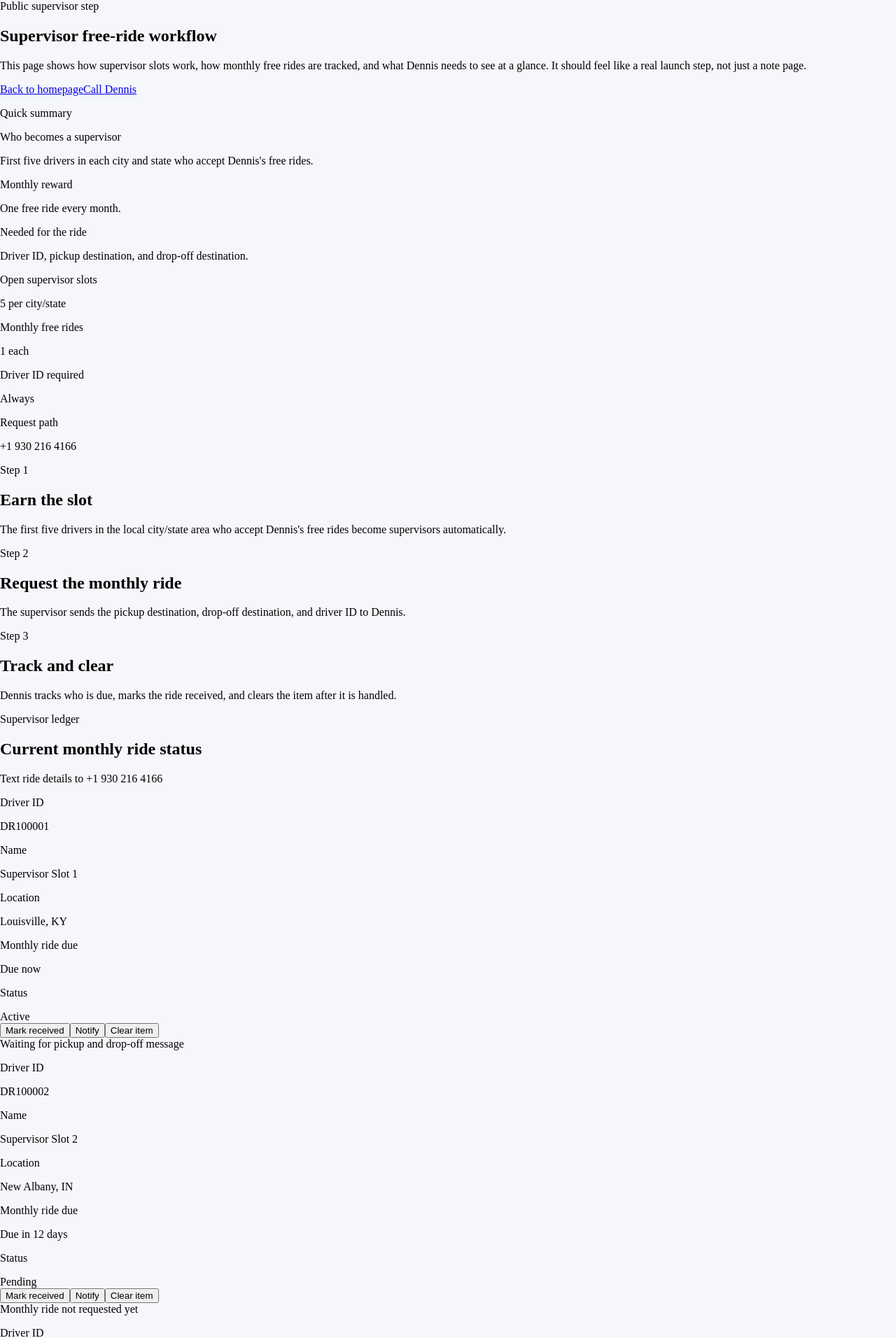
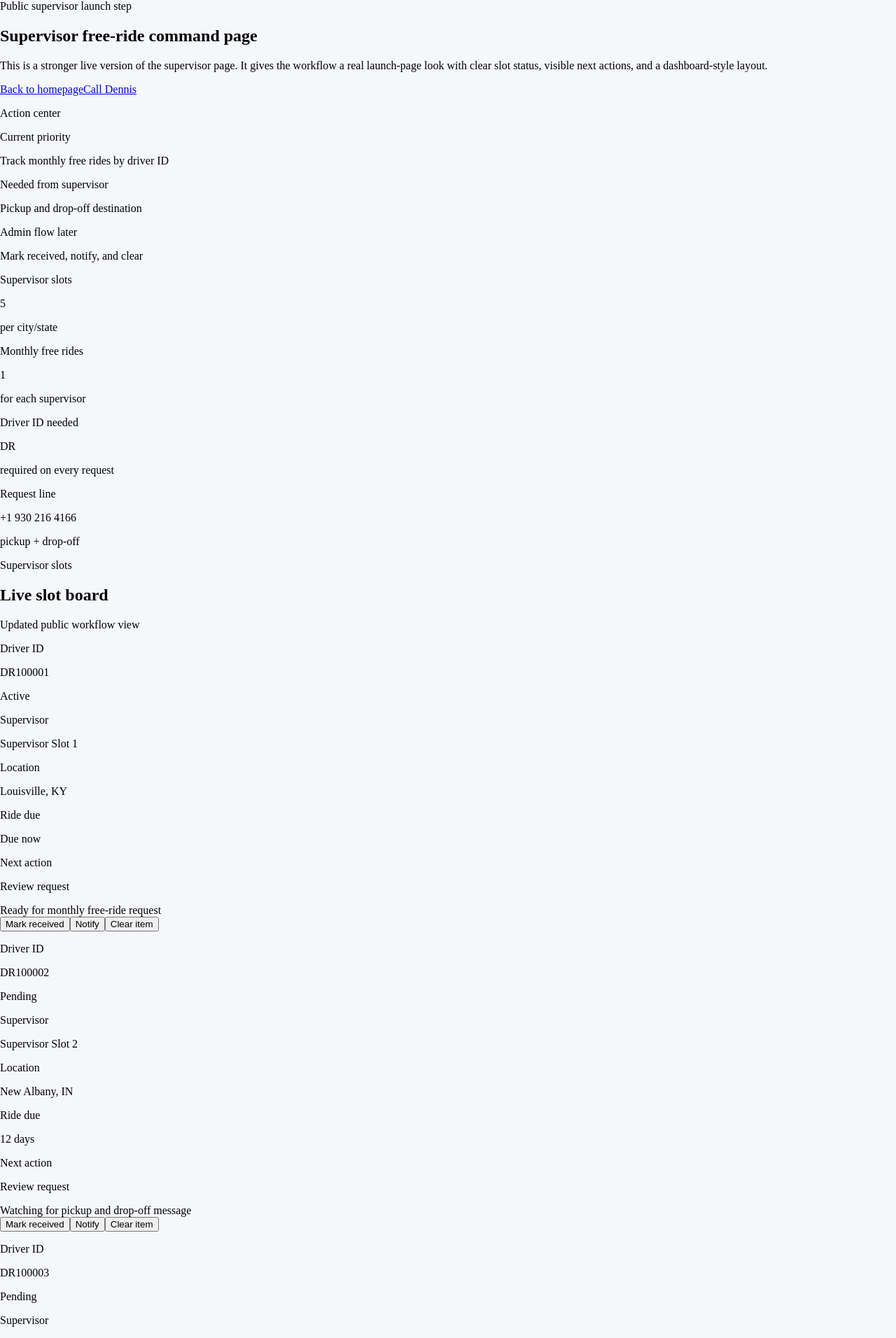
Before and after one commit to Neocryptz369369/ontimetaxipages, a Next.js app: page /supervisors in a window 1280 px wide. Shown: the top 1912 px of the page at 70% size. Built offline with nearby package versions, Linux system fonts and the light colour scheme.

Commit message:
Replace supervisors page with stronger dashboard layout

```diff
--- a/src/app/supervisors/page.tsx
+++ b/src/app/supervisors/page.tsx
@@ -1,13 +1,13 @@
 import Link from "next/link";
 
-const stats = [
-  { label: "Open supervisor slots", value: "5 per city/state", tone: "sky" },
-  { label: "Monthly free rides", value: "1 each", tone: "emerald" },
-  { label: "Driver ID required", value: "Always", tone: "violet" },
-  { label: "Request path", value: "+1 930 216 4166", tone: "amber" },
+const overview = [
+  { label: "Supervisor slots", value: "5", note: "per city/state", color: "sky" },
+  { label: "Monthly free rides", value: "1", note: "for each supervisor", color: "emerald" },
+  { label: "Driver ID needed", value: "DR", note: "required on every request", color: "violet" },
+  { label: "Request line", value: "+1 930 216 4166", note: "pickup + drop-off", color: "amber" },
 ];
 
-const supervisors = [
+const slots = [
   {
     id: "DR100001",
     name: "Supervisor Slot 1",
@@ -15,104 +15,121 @@ const supervisors = [
     state: "KY",
     due: "Due now",
     status: "Active",
-    note: "Waiting for pickup and drop-off message",
+    message: "Ready for monthly free-ride request",
   },
   {
     id: "DR100002",
     name: "Supervisor Slot 2",
     city: "New Albany",
     state: "IN",
-    due: "Due in 12 days",
+    due: "12 days",
     status: "Pending",
-    note: "Monthly ride not requested yet",
+    message: "Watching for pickup and drop-off message",
   },
   {
     id: "DR100003",
     name: "Supervisor Slot 3",
     city: "Jeffersonville",
     state: "IN",
-    due: "Due in 19 days",
+    due: "19 days",
     status: "Pending",
-    note: "Supervisor tracking started",
+    message: "Monthly reminder not triggered yet",
+  },
+  {
+    id: "DR100004",
+    name: "Supervisor Slot 4",
+    city: "Clarksville",
+    state: "IN",
+    due: "Open",
+    status: "Open",
+    message: "Available slot for next qualifying driver",
   },
 ];
 
-function toneClasses(tone: string) {
-  if (tone === "emerald") {
-    return "border-emerald-400/30 bg-emerald-400/10 text-emerald-100";
-  }
-  if (tone === "violet") {
-    return "border-violet-400/30 bg-violet-400/10 text-violet-100";
-  }
-  if (tone === "amber") {
-    return "border-amber-400/30 bg-amber-400/10 text-amber-100";
-  }
+const steps = [
+  {
+    title: "Earn the supervisor slot",
+    text: "The first five drivers in each city and state who accept Dennis's free rides become supervisors automatically.",
+  },
+  {
+    title: "Send ride details",
+    text: "The supervisor sends the driver ID, pickup destination, and drop-off destination directly to Dennis.",
+  },
+  {
+    title: "Track and confirm",
+    text: "Dennis can see who is due, mark the ride received, and clear the item after it is handled.",
+  },
+];
+
+const activity = [
+  "Supervisor slot tracking is now visible on the public site.",
+  "Monthly free-ride due dates can be shown in one place.",
+  "Driver IDs are now part of the workflow display.",
+  "Dennis can later connect this page to live admin data.",
+];
+
+function cardTone(color: string) {
+  if (color === "emerald") return "border-emerald-400/30 bg-emerald-400/10 text-emerald-100";
+  if (color === "violet") return "border-violet-400/30 bg-violet-400/10 text-violet-100";
+  if (color === "amber") return "border-amber-400/30 bg-amber-400/10 text-amber-100";
   return "border-sky-400/30 bg-sky-400/10 text-sky-100";
 }
 
-function statusClasses(status: string) {
-  if (status === "Active") {
-    return "bg-emerald-400/20 text-emerald-200 border border-emerald-400/30";
-  }
+function statusTone(status: string) {
+  if (status === "Active") return "bg-emerald-400/20 text-emerald-200 border border-emerald-400/30";
+  if (status === "Open") return "bg-sky-400/20 text-sky-200 border border-sky-400/30";
   return "bg-amber-400/20 text-amber-200 border border-amber-400/30";
 }
 
 export default function SupervisorsPage() {
   return (
-    <main className="min-h-screen bg-slate-950 text-white">
-      <section className="relative overflow-hidden border-b border-white/10 bg-[radial-gradient(circle_at_top_left,_rgba(56,189,248,0.28),_transparent_32%),radial-gradient(circle_at_top_right,_rgba(16,185,129,0.18),_transparent_28%),linear-gradient(180deg,#082f49_0%,#0f172a_48%,#020617_100%)]">
-        <div className="mx-auto max-w-6xl px-6 py-16 md:py-20">
-          <div className="inline-flex items-center rounded-full border border-sky-300/30 bg-sky-300/10 px-4 py-2 text-xs font-bold uppercase tracking-[0.28em] text-sky-200">
-            Public supervisor step
-          </div>
-
-          <div className="mt-6 grid gap-10 lg:grid-cols-[1.3fr_0.7fr] lg:items-center">
+    <main className="min-h-screen bg-[#020617] text-white">
+      <section className="relative overflow-hidden border-b border-white/10 bg-[linear-gradient(135deg,#0f172a_0%,#082f49_35%,#0f766e_100%)]">
+        <div className="absolute inset-0 bg-[radial-gradient(circle_at_top_left,rgba(255,255,255,0.12),transparent_28%),radial-gradient(circle_at_bottom_right,rgba(56,189,248,0.16),transparent_30%)]" />
+        <div className="relative mx-auto max-w-7xl px-6 py-16 md:py-20">
+          <div className="grid gap-10 lg:grid-cols-[1.25fr_0.75fr] lg:items-center">
             <div>
-              <h1 className="text-4xl font-extrabold tracking-tight sm:text-5xl lg:text-6xl">
-                Supervisor free-ride workflow
+              <div className="inline-flex rounded-full border border-white/20 bg-white/10 px-4 py-2 text-xs font-bold uppercase tracking-[0.32em] text-sky-100 backdrop-blur-sm">
+                Public supervisor launch step
+              </div>
+              <h1 className="mt-6 max-w-4xl text-4xl font-extrabold tracking-tight sm:text-5xl lg:text-6xl">
+                Supervisor free-ride command page
               </h1>
-              <p className="mt-5 max-w-3xl text-base leading-8 text-slate-200 sm:text-lg">
-                This page shows how supervisor slots work, how monthly free rides are tracked,
-                and what Dennis needs to see at a glance. It should feel like a real launch step,
-                not just a note page.
+              <p className="mt-5 max-w-3xl text-base leading-8 text-slate-100 sm:text-lg">
+                This is a stronger live version of the supervisor page. It gives the workflow a real
+                launch-page look with clear slot status, visible next actions, and a dashboard-style layout.
               </p>
 
               <div className="mt-8 flex flex-wrap gap-3">
                 <Link
                   href="/"
-                  className="inline-flex rounded-full border border-white/20 px-5 py-3 text-sm font-semibold text-white transition hover:bg-white/5"
+                  className="inline-flex rounded-full border border-white/20 bg-white/5 px-5 py-3 text-sm font-bold text-white transition hover:bg-white/10"
                 >
                   Back to homepage
                 </Link>
                 <a
                   href="tel:+19302164166"
-                  className="inline-flex rounded-full bg-sky-400 px-5 py-3 text-sm font-bold text-slate-950 transition hover:bg-sky-300"
+                  className="inline-flex rounded-full bg-white px-5 py-3 text-sm font-extrabold text-slate-950 transition hover:bg-sky-100"
                 >
                   Call Dennis
                 </a>
               </div>
             </div>
 
-            <div className="rounded-[2rem] border border-white/10 bg-white/5 p-6 shadow-2xl backdrop-blur-sm">
-              <p className="text-sm font-bold uppercase tracking-[0.2em] text-sky-300">Quick summary</p>
+            <div className="rounded-[2rem] border border-white/15 bg-slate-950/45 p-6 shadow-2xl backdrop-blur-md">
+              <p className="text-sm font-bold uppercase tracking-[0.24em] text-sky-200">Action center</p>
               <div className="mt-5 space-y-4">
-                <div className="rounded-2xl border border-white/10 bg-slate-900/70 p-4">
-                  <p className="text-xs uppercase tracking-[0.2em] text-slate-400">Who becomes a supervisor</p>
-                  <p className="mt-2 text-base font-semibold text-white">
-                    First five drivers in each city and state who accept Dennis&apos;s free rides.
-                  </p>
+                <div className="rounded-2xl border border-white/10 bg-white/5 p-4">
+                  <p className="text-xs uppercase tracking-[0.2em] text-slate-300">Current priority</p>
+                  <p className="mt-2 text-lg font-bold text-white">Track monthly free rides by driver ID</p>
                 </div>
-                <div className="rounded-2xl border border-white/10 bg-slate-900/70 p-4">
-                  <p className="text-xs uppercase tracking-[0.2em] text-slate-400">Monthly reward</p>
-                  <p className="mt-2 text-base font-semibold text-white">
-                    One free ride every month.
-                  </p>
+                <div className="rounded-2xl border border-white/10 bg-white/5 p-4">
+                  <p className="text-xs uppercase tracking-[0.2em] text-slate-300">Needed from supervisor</p>
+                  <p className="mt-2 text-lg font-bold text-white">Pickup and drop-off destination</p>
                 </div>
-                <div className="rounded-2xl border border-white/10 bg-slate-900/70 p-4">
-                  <p className="text-xs uppercase tracking-[0.2em] text-slate-400">Needed for the ride</p>
-                  <p className="mt-2 text-base font-semibold text-white">
-                    Driver ID, pickup destination, and drop-off destination.
-                  </p>
+                <div className="rounded-2xl border border-white/10 bg-white/5 p-4">
+                  <p className="text-xs uppercase tracking-[0.2em] text-slate-300">Admin flow later</p>
+                  <p className="mt-2 text-lg font-bold text-white">Mark received, notify, and clear</p>
                 </div>
               </div>
             </div>
@@ -120,111 +137,113 @@ export default function SupervisorsPage() {
         </div>
       </section>
 
-      <section className="mx-auto max-w-6xl px-6 py-10">
+      <section className="mx-auto max-w-7xl px-6 py-10">
         <div className="grid gap-5 md:grid-cols-2 xl:grid-cols-4">
-          {stats.map((stat) => (
-            <div
-              key={stat.label}
-              className={`rounded-3xl border p-5 shadow-lg ${toneClasses(stat.tone)}`}
-            >
-              <p className="text-xs font-bold uppercase tracking-[0.24em]">{stat.label}</p>
-              <p className="mt-4 text-2xl font-extrabold">{stat.value}</p>
+          {overview.map((item) => (
+            <div key={item.label} className={`rounded-3xl border p-6 shadow-xl ${cardTone(item.color)}`}>
+              <p className="text-xs font-bold uppercase tracking-[0.24em]">{item.label}</p>
+              <p className="mt-4 break-words text-2xl font-extrabold sm:text-3xl">{item.value}</p>
+              <p className="mt-2 text-sm opacity-90">{item.note}</p>
             </div>
           ))}
         </div>
       </section>
 
-      <section className="mx-auto max-w-6xl px-6 pb-10">
-        <div className="grid gap-6 lg:grid-cols-3">
-          <div className="rounded-3xl border border-white/10 bg-white/5 p-6 shadow-xl">
-            <p className="text-sm font-bold uppercase tracking-[0.2em] text-sky-300">Step 1</p>
-            <h2 className="mt-3 text-2xl font-bold">Earn the slot</h2>
-            <p className="mt-3 text-base leading-7 text-slate-300">
-              The first five drivers in the local city/state area who accept Dennis&apos;s free rides
-              become supervisors automatically.
-            </p>
-          </div>
+      <section className="mx-auto max-w-7xl px-6 pb-10">
+        <div className="grid gap-6 xl:grid-cols-[1.2fr_0.8fr]">
+          <div className="rounded-[2rem] border border-white/10 bg-white/5 p-6 shadow-2xl">
+            <div className="flex flex-wrap items-center justify-between gap-4">
+              <div>
+                <p className="text-xs font-bold uppercase tracking-[0.24em] text-sky-300">Supervisor slots</p>
+                <h2 className="mt-2 text-3xl font-extrabold">Live slot board</h2>
+              </div>
+              <div className="rounded-full border border-white/10 bg-white/5 px-4 py-2 text-sm font-bold text-slate-200">
+                Updated public workflow view
+              </div>
+            </div>
 
-          <div className="rounded-3xl border border-white/10 bg-white/5 p-6 shadow-xl">
-            <p className="text-sm font-bold uppercase tracking-[0.2em] text-sky-300">Step 2</p>
-            <h2 className="mt-3 text-2xl font-bold">Request the monthly ride</h2>
-            <p className="mt-3 text-base leading-7 text-slate-300">
-              The supervisor sends the pickup destination, drop-off destination, and driver ID to Dennis.
-            </p>
-          </div>
-
-          <div className="rounded-3xl border border-white/10 bg-white/5 p-6 shadow-xl">
-            <p className="text-sm font-bold uppercase tracking-[0.2em] text-sky-300">Step 3</p>
-            <h2 className="mt-3 text-2xl font-bold">Track and clear</h2>
-            <p className="mt-3 text-base leading-7 text-slate-300">
-              Dennis tracks who is due, marks the ride received, and clears the item after it is handled.
-            </p>
-          </div>
-        </div>
-      </section>
-
-      <section className="mx-auto max-w-6xl px-6 pb-16">
-        <div className="overflow-hidden rounded-[2rem] border border-white/10 bg-white/5 shadow-2xl">
-          <div className="flex flex-col gap-4 border-b border-white/10 bg-slate-900/60 px-6 py-5 md:flex-row md:items-center md:justify-between">
-            <div>
-              <p className="text-xs font-bold uppercase tracking-[0.24em] text-sky-300">Supervisor ledger</p>
-              <h2 className="mt-2 text-2xl font-extrabold">Current monthly ride status</h2>
-            </div>
-            <div className="rounded-2xl border border-amber-300/30 bg-amber-300/10 px-4 py-3 text-sm font-semibold text-amber-100">
-              Text ride details to +1 930 216 4166
-            </div>
-          </div>
-
-          <div className="grid gap-4 p-6">
-            {supervisors.map((driver) => (
-              <div
-                key={driver.id}
-                className="rounded-3xl border border-white/10 bg-slate-900/70 p-5 shadow-lg"
-              >
-                <div className="flex flex-col gap-5 lg:flex-row lg:items-center lg:justify-between">
-                  <div className="grid gap-4 sm:grid-cols-2 xl:grid-cols-5 xl:items-center">
+            <div className="mt-6 grid gap-4 md:grid-cols-2">
+              {slots.map((slot) => (
+                <div key={slot.id} className="rounded-3xl border border-white/10 bg-[#0f172a] p-5 shadow-lg">
+                  <div className="flex items-start justify-between gap-4">
                     <div>
                       <p className="text-xs uppercase tracking-[0.2em] text-slate-400">Driver ID</p>
-                      <p className="mt-2 text-lg font-bold text-sky-300">{driver.id}</p>
+                      <p className="mt-2 text-xl font-extrabold text-sky-300">{slot.id}</p>
                     </div>
+                    <span className={`inline-flex rounded-full px-3 py-1 text-xs font-bold ${statusTone(slot.status)}`}>
+                      {slot.status}
+                    </span>
+                  </div>
+
+                  <div className="mt-5 grid gap-4 sm:grid-cols-2">
                     <div>
-                      <p className="text-xs uppercase tracking-[0.2em] text-slate-400">Name</p>
-                      <p className="mt-2 text-base font-semibold">{driver.name}</p>
+                      <p className="text-xs uppercase tracking-[0.2em] text-slate-400">Supervisor</p>
+                      <p className="mt-2 text-base font-bold text-white">{slot.name}</p>
                     </div>
                     <div>
                       <p className="text-xs uppercase tracking-[0.2em] text-slate-400">Location</p>
-                      <p className="mt-2 text-base font-semibold">{driver.city}, {driver.state}</p>
+                      <p className="mt-2 text-base font-bold text-white">{slot.city}, {slot.state}</p>
                     </div>
                     <div>
-                      <p className="text-xs uppercase tracking-[0.2em] text-slate-400">Monthly ride due</p>
-                      <p className="mt-2 text-base font-semibold">{driver.due}</p>
+                      <p className="text-xs uppercase tracking-[0.2em] text-slate-400">Ride due</p>
+                      <p className="mt-2 text-base font-bold text-white">{slot.due}</p>
                     </div>
                     <div>
-                      <p className="text-xs uppercase tracking-[0.2em] text-slate-400">Status</p>
-                      <span className={`mt-2 inline-flex rounded-full px-3 py-1 text-xs font-bold ${statusClasses(driver.status)}`}>
-                        {driver.status}
-                      </span>
+                      <p className="text-xs uppercase tracking-[0.2em] text-slate-400">Next action</p>
+                      <p className="mt-2 text-base font-bold text-white">Review request</p>
                     </div>
                   </div>
 
-                  <div className="flex flex-wrap gap-2">
-                    <button className="rounded-full bg-sky-400 px-4 py-2 text-sm font-bold text-slate-950 transition hover:bg-sky-300">
+                  <div className="mt-5 rounded-2xl border border-white/10 bg-white/5 px-4 py-3 text-sm text-slate-300">
+                    {slot.message}
+                  </div>
+
+                  <div className="mt-5 flex flex-wrap gap-2">
+                    <button className="rounded-full bg-sky-400 px-4 py-2 text-sm font-extrabold text-slate-950 transition hover:bg-sky-300">
                       Mark received
                     </button>
-                    <button className="rounded-full border border-white/15 px-4 py-2 text-sm font-bold text-white transition hover:bg-white/5">
+                    <button className="rounded-full border border-white/15 bg-white/5 px-4 py-2 text-sm font-extrabold text-white transition hover:bg-white/10">
                       Notify
                     </button>
-                    <button className="rounded-full border border-rose-400/30 bg-rose-400/10 px-4 py-2 text-sm font-bold text-rose-200 transition hover:bg-rose-400/20">
+                    <button className="rounded-full border border-rose-400/30 bg-rose-400/10 px-4 py-2 text-sm font-extrabold text-rose-200 transition hover:bg-rose-400/20">
                       Clear item
                     </button>
                   </div>
                 </div>
+              ))}
+            </div>
+          </div>
 
-                <div className="mt-4 rounded-2xl border border-white/10 bg-slate-800/70 px-4 py-3 text-sm text-slate-300">
-                  {driver.note}
-                </div>
+          <div className="grid gap-6">
+            <div className="rounded-[2rem] border border-white/10 bg-white/5 p-6 shadow-2xl">
+              <p className="text-xs font-bold uppercase tracking-[0.24em] text-sky-300">How it works</p>
+              <div className="mt-5 space-y-4">
+                {steps.map((step, index) => (
+                  <div key={step.title} className="rounded-2xl border border-white/10 bg-[#0f172a] p-4">
+                    <div className="flex items-start gap-4">
+                      <div className="flex h-10 w-10 shrink-0 items-center justify-center rounded-full bg-sky-400 text-sm font-extrabold text-slate-950">
+                        {index + 1}
+                      </div>
+                      <div>
+                        <h3 className="text-lg font-extrabold text-white">{step.title}</h3>
+                        <p className="mt-2 text-sm leading-7 text-slate-300">{step.text}</p>
+                      </div>
+                    </div>
+                  </div>
+                ))}
               </div>
-            ))}
+            </div>
+
+            <div className="rounded-[2rem] border border-white/10 bg-white/5 p-6 shadow-2xl">
+              <p className="text-xs font-bold uppercase tracking-[0.24em] text-sky-300">Live activity board</p>
+              <div className="mt-5 space-y-3">
+                {activity.map((item) => (
+                  <div key={item} className="rounded-2xl border border-white/10 bg-[#0f172a] px-4 py-3 text-sm leading-7 text-slate-300">
+                    • {item}
+                  </div>
+                ))}
+              </div>
+            </div>
           </div>
         </div>
       </section>
```
